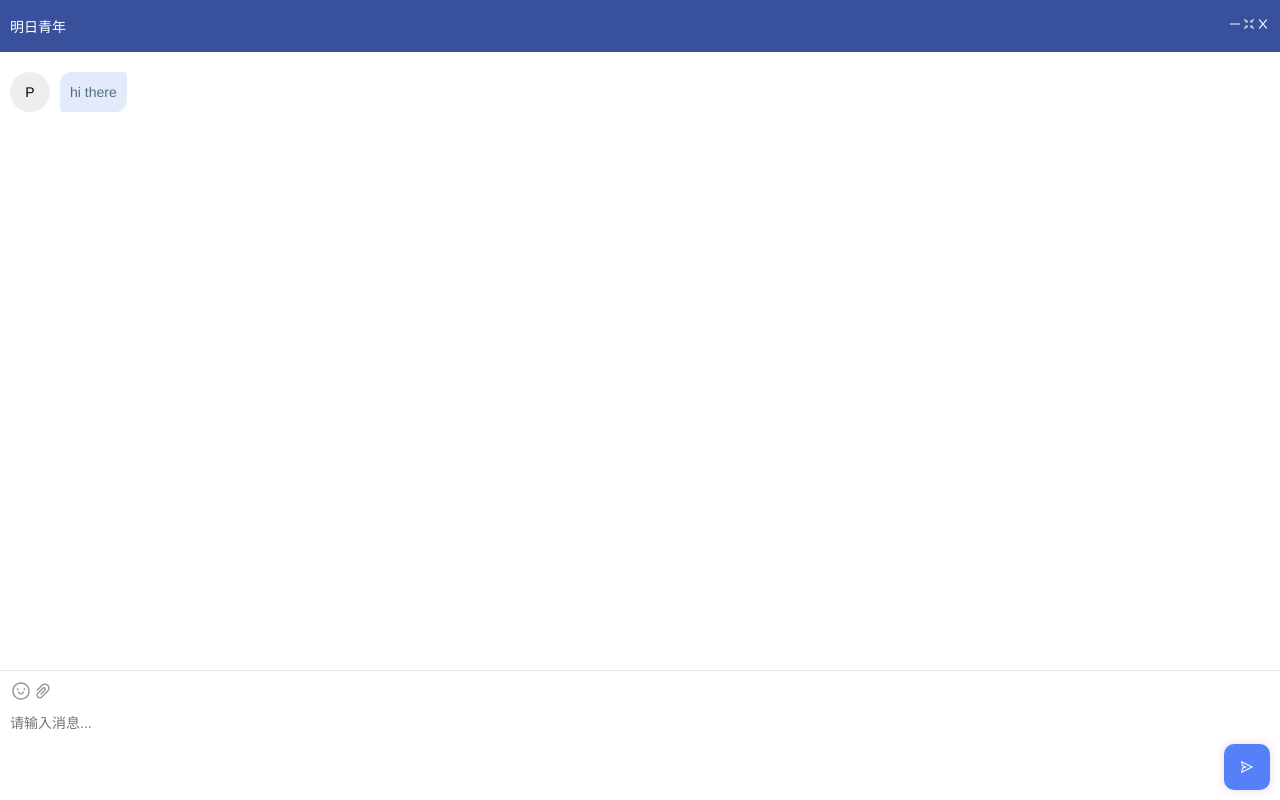
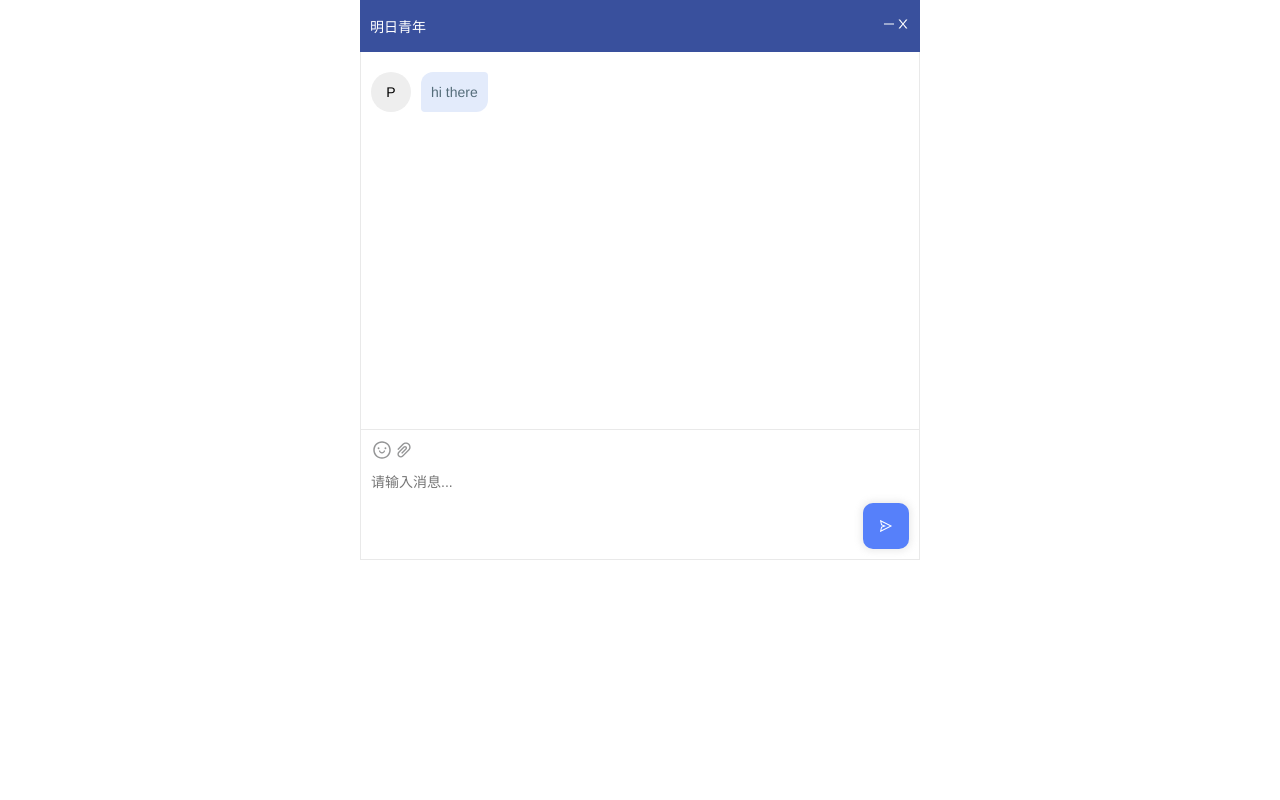
Before and after one commit to unclepan/uncle-vue-chat, a Vue app: page / in a window 1280 px wide. Built offline with nearby package versions, Linux system fonts and the light colour scheme.

Commit message:
fix:样式调整

```diff
--- a/src/components/header-item.vue
+++ b/src/components/header-item.vue
@@ -2,17 +2,7 @@
   <div :class="$style.header">
     <p>明日青年</p>
     <div>
-      <svg class="icon svg-icon" aria-hidden="true">
-        <use xlink:href="#icon-minus"></use>
-      </svg>
-
-      <svg class="icon svg-icon" aria-hidden="true">
-        <use xlink:href="#icon-fullscreen-exit"></use>
-      </svg>
-
-      <svg class="icon svg-icon" aria-hidden="true">
-        <use xlink:href="#icon-close"></use>
-      </svg>
+      <slot name="but"></slot>
     </div>
   </div>
 </template>
--- a/src/components/input/container.vue
+++ b/src/components/input/container.vue
@@ -72,7 +72,7 @@ export default {
 
 <style lang="scss" module>
 .input-container{
-  border-top: 1px solid #e9e9e9;
+  border: 1px solid #e9e9e9;
   padding: 10px;
   .bar{
     display: flex;
--- a/src/vue-chat.vue
+++ b/src/vue-chat.vue
@@ -1,6 +1,20 @@
 <template>
   <div :class="$style['uncle-vue-chat']">
-    <header-item />
+    <header-item>
+      <template slot="but">
+        <svg class="icon svg-icon" aria-hidden="true">
+          <use xlink:href="#icon-minus"></use>
+        </svg>
+
+        <!-- <svg class="icon svg-icon" aria-hidden="true">
+          <use xlink:href="#icon-fullscreen-exit"></use>
+        </svg> -->
+
+        <svg class="icon svg-icon" aria-hidden="true">
+          <use xlink:href="#icon-close"></use>
+        </svg>
+      </template>
+    </header-item>
     <div :class="$style.messages" ref="messages">
       <list :feed="feed" :author-id="authorId"/>
     </div>
@@ -40,6 +54,9 @@ export default {
     container,
   },
   methods: {
+    ss() {
+      console.log('ss');
+    },
     scrollToBottom() {
       setTimeout(() => {
         const scrollContainer = this.$refs.messages;
@@ -85,11 +102,9 @@ export default {
   font-size: 14px;
   display: flex;
   flex-direction:column;
-  position: absolute;
-  top: 0;
-  bottom: 0;
-  left: 0;
-  right: 0;
+  width: 560px;
+  height: 560px;
+  margin: 0 auto;
   .messages{
     padding: 0 10px;
     transition: all 0.5s;
@@ -98,6 +113,8 @@ export default {
     -webkit-box-orient: vertical;
     -webkit-box-direction: normal;
     flex: 1;
+    border-right: 1px solid #e9e9e9;
+    border-left: 1px solid #e9e9e9;
   }
 }
 </style>
```
